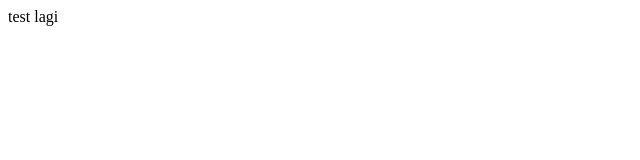
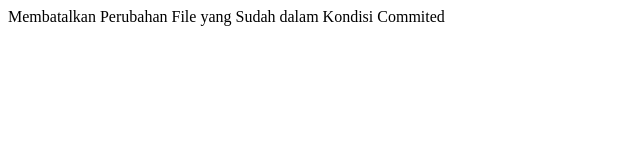
Before and after one commit to pepipnd/contohreporpl, a plain HTML site: page index.html in a window 1280 px wide. Shown: the whole page, without its empty margins (0-640 px from the left). Drawn offline with Linux system fonts and the light colour scheme.

Commit message:
ubah status

```diff
--- a/index.html
+++ b/index.html
@@ -7,6 +7,6 @@
     <title>Halaman Utama</title>
 </head>
 <body>
-    test lagi
+    Membatalkan Perubahan File yang Sudah dalam Kondisi Commited
 </body>
 </html>
```
